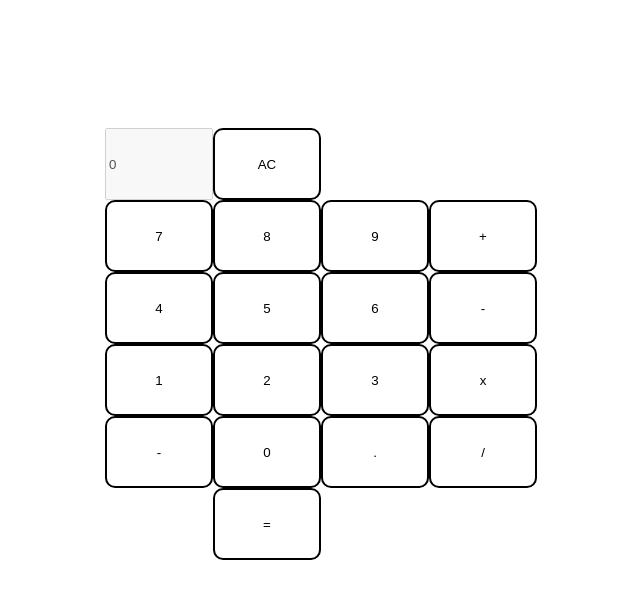
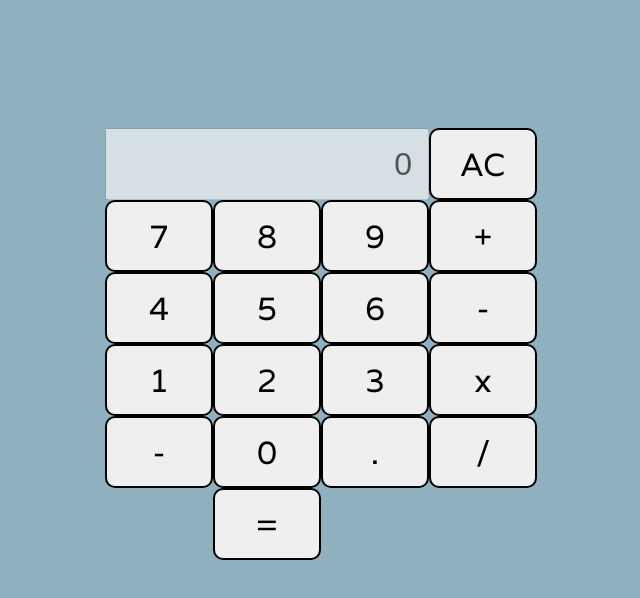
Before and after one commit to goclayhenry/calculator, a plain HTML site: page index.html in a window 1280 px wide. Shown: the whole page, without its empty margins (343-983 px from the left). Drawn offline with Linux system fonts and the light colour scheme.

Commit message:
touched up styling of page

```diff
--- a/style.css
+++ b/style.css
@@ -1,3 +1,9 @@
+@import url('https://fonts.googleapis.com/css2?family=Varela&display=swap');
+
+html {
+    background-color: #91B0BF;
+}
+
 #my_body {
     margin-left: 35%;
     margin-top: 10%;
@@ -9,7 +15,7 @@
     grid-template-rows: 72px 72px 72px 72px 72px 72px;
 }
 
-#my_input {
+#screen {
     grid-column-start: 1;
     grid-row-start: 1;
     grid-column-end: span 3;
@@ -54,5 +60,16 @@
 button {
     border-radius: 10px;
     border-style: solid;
-    background: transparent;
+    font-size: 24pt;
+    font-family: 'Varela', sans-serif;
 }
+
+button:hover {
+    background-color: #6C838E;
+}
+
+input {
+    font-size: 24pt;
+    text-align: right;
+    padding-right: 15px;
+}
```
